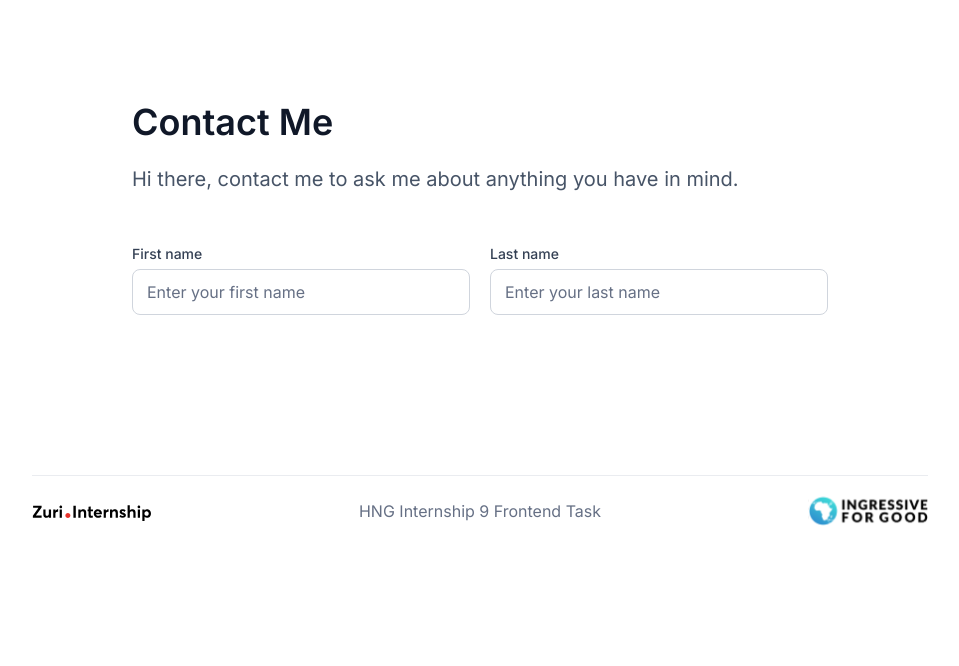
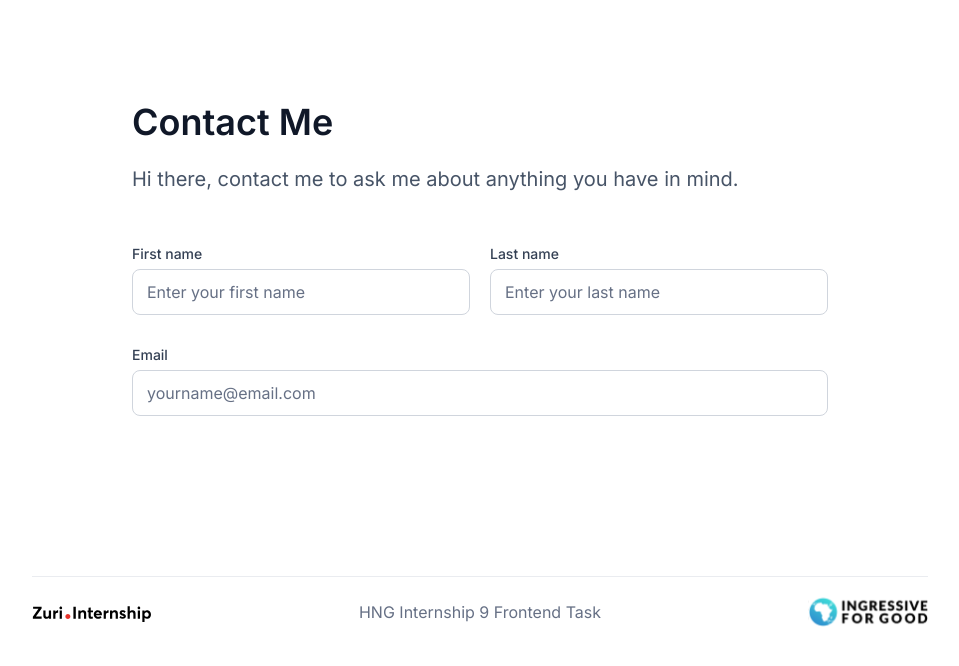
Before and after one commit to doltitol/profile-page-stage1, a React (Create React App) app: page /contact in a window 1280 px wide. Shown: the top 666 px of the page, without its empty margins (160-1119 px from the left). Built offline with nearby package versions, Linux system fonts and the light colour scheme.

Commit message:
feat: added email input field to contact

```diff
--- a/src/Contact.js
+++ b/src/Contact.js
@@ -1,9 +1,11 @@
 import React, { useState } from 'react';
+
 
 const Contact = () => {
     const [ hint ] = useState({
         firstName: false,
         lastName: false,
+        email: false,
     });
     return (
         <div className='container'>
@@ -17,12 +19,19 @@ const Contact = () => {
                         <div className='col-50 mr-10'>
                             <label htmlFor='first_name'>First name</label>
                             <input placeholder='Enter your first name' name='first_name' id='first_name' />
-                            <p className='hint' style={ { display: hint.firstName ? 'block' : 'none' } }>Please enter first name.</p>
+                            <p className='hint' style={ { display: hint.firstName ? 'block' : 'none' } }>Please enter your first name.</p>
                         </div>
                         <div className='col-50 ml-10'>
                             <label htmlFor='last_name'>Last name</label>
                             <input placeholder='Enter your last name' name='last_name' id='last_name' />
-                            <p className='hint' style={ { display: hint.lastName ? 'block' : 'none' } }>Please enter last name.</p>
+                            <p className='hint' style={ { display: hint.lastName ? 'block' : 'none' } }>Please enter your last name.</p>
+                        </div>
+                    </div>
+                    <div className='row'>
+                        <div className='col-100'>
+                            <label htmlFor='email'>Email</label>
+                            <input placeholder='yourname@email.com' name='email' id='email' />
+                            <p className='hint' style={ { display: hint.email ? 'block' : 'none' } }>Please enter your email address.</p>
                         </div>
                     </div>
                 </main>
--- a/src/index.css
+++ b/src/index.css
@@ -38,6 +38,7 @@ label {
   font-family: var(--font-family);
   font-weight: 500;
   margin-bottom: 5px;
+  display: block;
 }
 
 input,
@@ -51,6 +52,7 @@ textarea {
   font-weight: 400;
   font-family: var(--font-family);
   background: #FFFFFF;
+  display: block;
 }
 
 input::placeholder,
```
